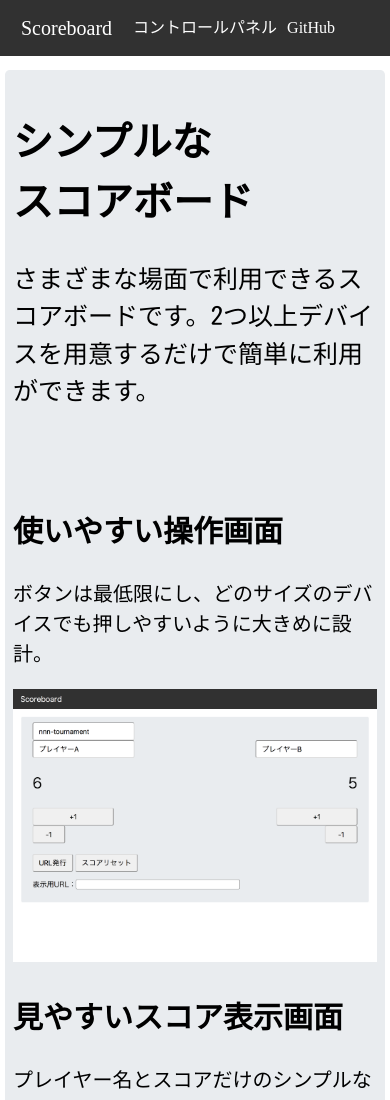
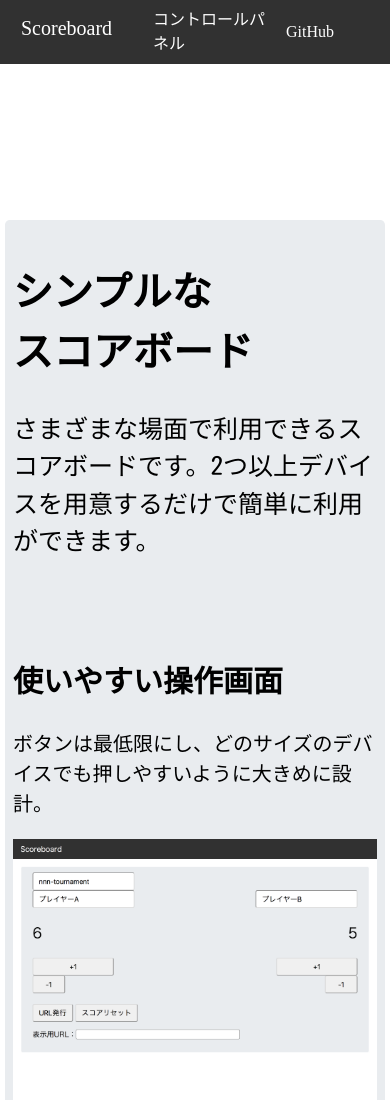
Before and after one commit to 0505Keitan/Scoreboard, a website: page index.html in a window 390 px wide. Shown: the top 1100 px of the page. Drawn offline with Linux system fonts and the light colour scheme.

Commit message:
update : style

```diff
--- a/public/css/control.css
+++ b/public/css/control.css
@@ -25,10 +25,11 @@ a {
     display: flex;
     flex-grow: 1;
     align-items: center;
+    margin: 0 20px;
 }
 .link {
     color: #FFF;
-    margin: 0 10px 0 0;
+    margin: 0 20px 0 0;
 }
 .title {
     padding: 5px;
--- a/public/css/index.css
+++ b/public/css/index.css
@@ -43,10 +43,11 @@ footer {
     display: flex;
     flex-grow: 1;
     align-items: center;
+    margin: 0 20px;
 }
 .link {
     color: #FFF;
-    margin: 0 10px 0 0;
+    margin: 0 20px 0 0;
 }
 .container {
     padding-top: 70px;
@@ -95,3 +96,15 @@ footer {
         padding: 1rem 0.5rem;
     }
 }
+
+@media screen and (max-width: 460px) {
+    .container {
+        padding-top: 150px;
+    }
+}
+
+@media screen and (max-width: 395px) {
+    .container {
+        padding-top: 220px;
+    }
+}
```
